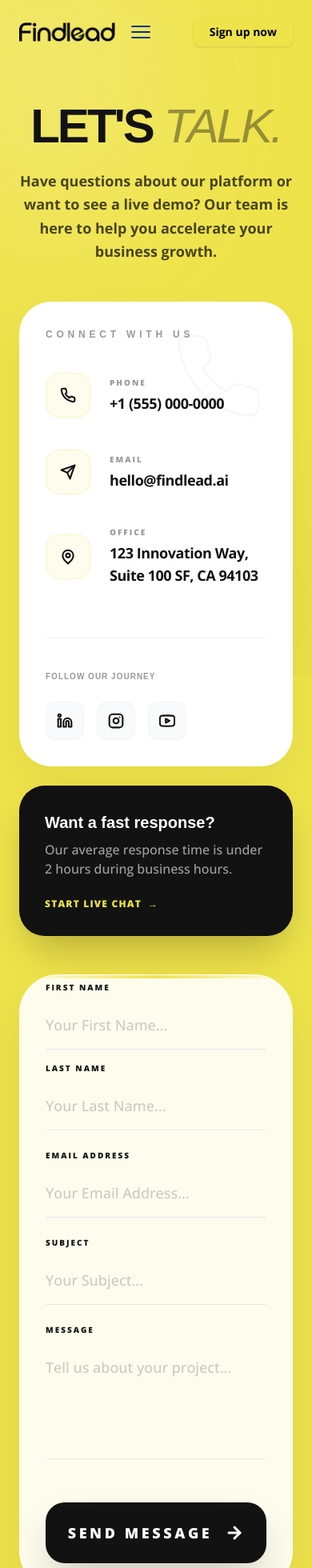
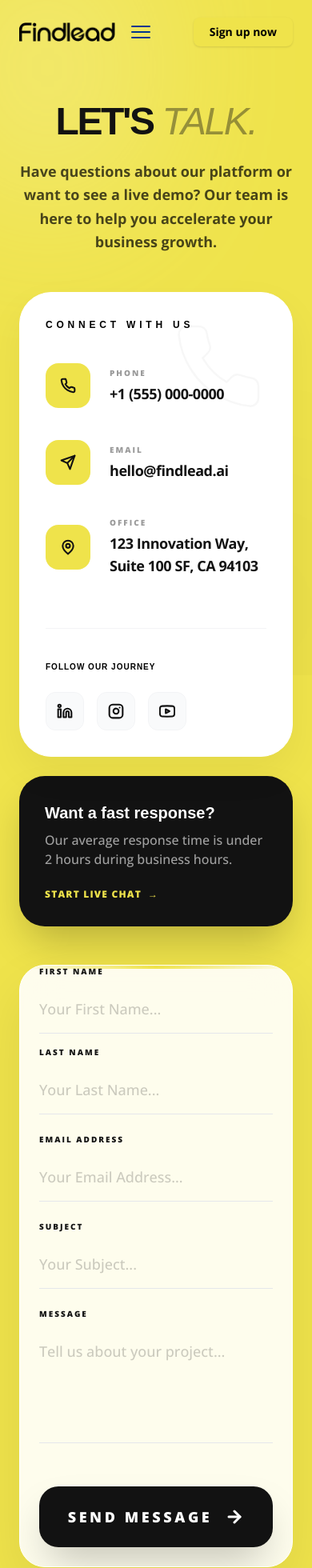
Before and after one commit to NaveenNSSKM/find-lead-copcate, a Next.js app: page /contact in a window 390 px wide. Shown: the top 1960 px of the page at 80% size. Built offline with nearby package versions, Linux system fonts and the light colour scheme; a web font is replaced by a local one.

Commit message:
update-last

```diff
--- a/app/contact/page.tsx
+++ b/app/contact/page.tsx
@@ -72,7 +72,7 @@ export default function ContactPage() {
                         transition={{ duration: 0.8 }}
                         className="text-center md:text-left"
                     >
-                        <h1 className="text-6xl md:text-9xl font-black mb-6 text-[#121212] tracking-tighter leading-none">
+                        <h1 className="text-5xl sm:text-7xl md:text-9xl font-black mb-6 text-[#121212] tracking-tighter leading-none">
                             LET'S <span className="text-[#121212] opacity-40 italic font-medium">TALK.</span>
                         </h1>
                         <p className="text-black/70 text-lg md:text-xl max-w-2xl leading-relaxed font-bold">
@@ -99,7 +99,7 @@ export default function ContactPage() {
                                 <svg width="120" height="120" viewBox="0 0 24 24" fill="none" stroke="#121212" strokeWidth="0.5"><path d="M22 16.92v3a2 2 0 0 1-2.18 2 19.79 19.79 0 0 1-8.63-3.07 19.5 19.5 0 0 1-6-6 19.79 19.79 0 0 1-3.07-8.67A2 2 0 0 1 4.11 2h3a2 2 0 0 1 2 1.72 12.84 12.84 0 0 0 .7 2.81 2 2 0 0 1-.45 2.11L8.09 9.91a16 16 0 0 0 6 6l1.27-1.27a2 2 0 0 1 2.11-.45 12.84 12.84 0 0 0 2.81.7A2 2 0 0 1 22 16.92z"></path></svg>
                             </div>
 
-                            <h2 className="text-xs font-black mb-10 text-black/40 uppercase tracking-[0.4em]">Connect With Us</h2>
+                            <h2 className="text-xs font-black mb-10 text-black uppercase tracking-[0.4em]">Connect With Us</h2>
                             <div className="space-y-10 relative z-10">
                                 <ContactInfoItem
                                     title="Phone"
@@ -119,7 +119,7 @@ export default function ContactPage() {
                             </div>
 
                             <div className="mt-16 pt-10 border-t border-gray-100">
-                                <h3 className="text-[10px] font-black mb-6 text-black/40 uppercase tracking-widest">Follow Our Journey</h3>
+                                <h3 className="text-[10px] font-black mb-6 text-black uppercase tracking-widest">Follow Our Journey</h3>
                                 <div className="flex gap-4">
                                     <SocialLink icon={<LinkedinIcon />} name="LinkedIn" />
                                     <SocialLink icon={<InstagramIcon />} name="Instagram" />
@@ -148,7 +148,7 @@ export default function ContactPage() {
                         initial={{ opacity: 0, x: 30 }}
                         animate={{ opacity: 1, x: 0 }}
                         transition={{ duration: 0.8, delay: 0.3 }}
-                        className="lg:col-span-8 bg-white/90 backdrop-blur-xl border border-white rounded-[48px] p-8 md:p-16 shadow-[0_30px_70px_rgba(0,0,0,0.08)] relative overflow-hidden"
+                        className="lg:col-span-8 bg-white/90 backdrop-blur-xl border border-white rounded-[32px] md:rounded-[48px] p-6 sm:p-10 md:p-16 shadow-[0_30px_70px_rgba(0,0,0,0.08)] relative overflow-hidden"
                     >
                         <div className="absolute top-0 left-0 w-full h-1 bg-gradient-to-r from-transparent via-[#EFE34B] to-transparent"></div>
 
@@ -242,15 +242,15 @@ export default function ContactPage() {
                         whileInView={{ opacity: 1, scale: 1 }}
                         viewport={{ once: true }}
                         transition={{ duration: 1 }}
-                        className="bg-white rounded-[60px] min-h-[700px] overflow-hidden border border-white relative flex flex-col md:flex-row items-center p-8 md:p-20 gap-16 shadow-[0_40px_80px_rgba(0,0,0,0.06)]"
+                        className="bg-white rounded-[32px] sm:rounded-[40px] md:rounded-[60px] min-h-[500px] md:min-h-[700px] overflow-hidden border border-white relative flex flex-col md:flex-row items-center p-6 sm:p-12 md:p-20 gap-10 md:gap-16 shadow-[0_40px_80px_rgba(0,0,0,0.06)]"
                     >
                         {/* Map Overlay */}
                         <div className="absolute inset-0 opacity-[0.03] pointer-events-none mix-blend-multiply">
                             <div className="absolute inset-0 bg-[#EFE34B]/20 blur-[150px] rounded-full"></div>
                         </div>
 
-                        <div className="relative z-10 w-full md:w-1/3">
-                            <h3 className="text-5xl md:text-6xl font-black text-[#121212] uppercase mb-6 tracking-tighter leading-[0.9]">Global <br/><span className="text-[#121212] opacity-50">Presence</span></h3>
+                        <div className="relative z-10 w-full md:w-1/3 text-center md:text-left">
+                            <h3 className="text-4xl sm:text-5xl md:text-6xl font-black text-[#121212] uppercase mb-6 tracking-tighter leading-[0.9]">Global <br/><span className="text-[#121212] opacity-50">Presence</span></h3>
                         </div>
 
                         <div className="relative w-full md:w-2/3 aspect-square md:aspect-video flex items-center justify-center">
@@ -279,7 +279,7 @@ export default function ContactPage() {
 function ContactInfoItem({ title, value, icon }: { title: string, value: string, icon: React.ReactNode }) {
     return (
         <div className="flex items-center gap-6 group cursor-pointer">
-            <div className="w-14 h-14 bg-[#EFE34B]/10 border border-[#EFE34B]/20 rounded-2xl flex items-center justify-center shrink-0 group-hover:bg-[#121212] group-hover:text-white transition-all duration-500 text-[#121212]">
+            <div className="w-14 h-14 bg-[#EFE34B] border border-[#EFE34B]/20 rounded-2xl flex items-center justify-center shrink-0 group-hover:bg-[#121212] group-hover:text-white transition-all duration-500 text-[#121212]">
                 {icon}
             </div>
             <div>
```
